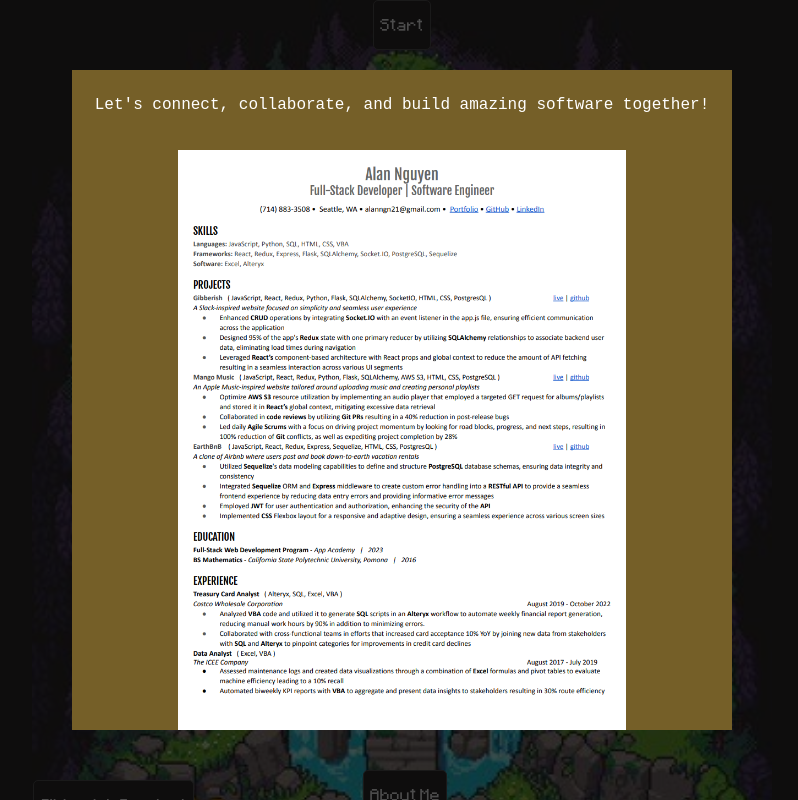
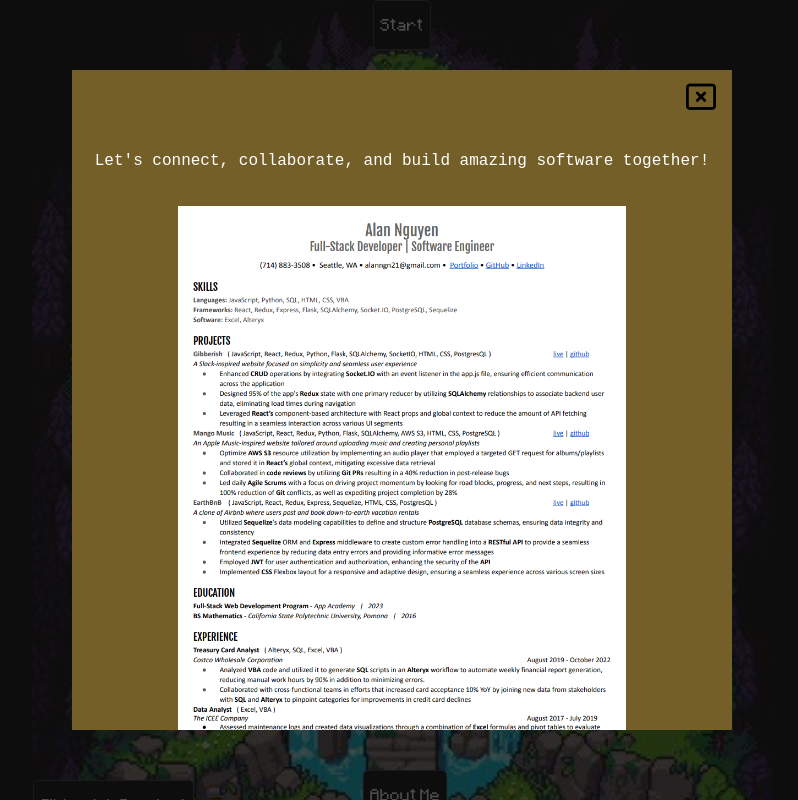
Before and after one commit to Alan-Ngn/Alan-Ngn.github.io, a React (Create React App) app: page / in a window 1280 px wide. Both pictures are taken after a click on the button "Contact". Shown: the top 800 px of the page, without its empty margins (238-1036 px from the left). Built offline with nearby package versions, Linux system fonts and the light colour scheme.

Commit message:
added close button to contacts

```diff
--- a/src/components/ChestModal/chest.css
+++ b/src/components/ChestModal/chest.css
@@ -82,7 +82,26 @@
     flex-direction: column;
     gap: 20px;
     /* align-items: center; */
+    height: 100%;
 }
+
+
+.contact-close-button {
+    background-color: transparent;
+    border: none;
+    cursor: pointer;
+    /* position: relative; */
+    z-index: 3;
+    align-self: self-end;
+
+    float: right;
+    font-size: 30px;
+}
+
+.contact-close-button:hover {
+    color: white
+}
+
 @media only screen and (max-height: 988px) {
     .resume, .download-icon,.resume-download {
         width: 28em;
--- a/src/components/ChestModal/index.js
+++ b/src/components/ChestModal/index.js
@@ -1,9 +1,13 @@
+import { useModal } from "../../context/modal";
 import "./chest.css";
 const ChestModal = () => {
+	const { closeModal } = useModal()
     return (
         <div className="contacts">
 
-
+			<button className="contact-close-button" onClick={closeModal}>
+				<i class="fa-regular fa-rectangle-xmark"></i>
+			</button>
 			<p>
 			Let's connect, collaborate, and build amazing software together!
 			</p>
```
